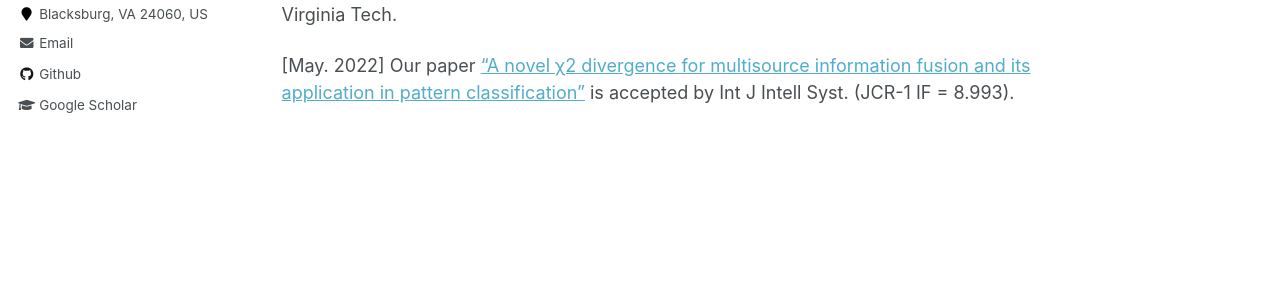
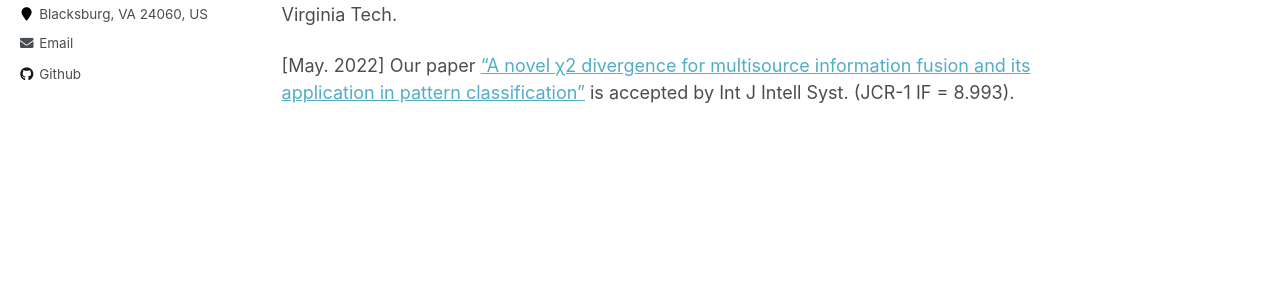
Before and after one commit to langzhang2000/langzhang2000.github.io, a Jekyll site: the page built from _pages/about.md, in a window 1280 px wide. Shown: the part 365-654 px from the top of the page. Built offline with Jekyll 4.4.1, drawn with Linux system fonts in a browser that asks for light colours.

Commit message:
Update _config.yml

```diff
--- a/_config.yml
+++ b/_config.yml
@@ -80,13 +80,13 @@ analytics:
 
 # Site Author
 author:
-  name             : "Lang Zhang"
+  name             : "  Lang Zhang"
   avatar           : "profile.png"
   bio              : "PhD student at VT"
   location         : "Blacksburg, VA 24060, US"
   employer         :
   pubmed           : #"https://www.ncbi.nlm.nih.gov/pubmed/?term=john+snow"
-  googlescholar    : "https://scholar.google.com/citations?user=0B_flpcAAAAJ&hl=en"
+  googlescholar    : #"https://scholar.google.com/citations?user=0B_flpcAAAAJ&hl=en"
   email            :  "langzhang@vt.edu"
   researchgate     :  # example: "https://www.researchgate.net/profile/yourprofile"
   uri              :
```
